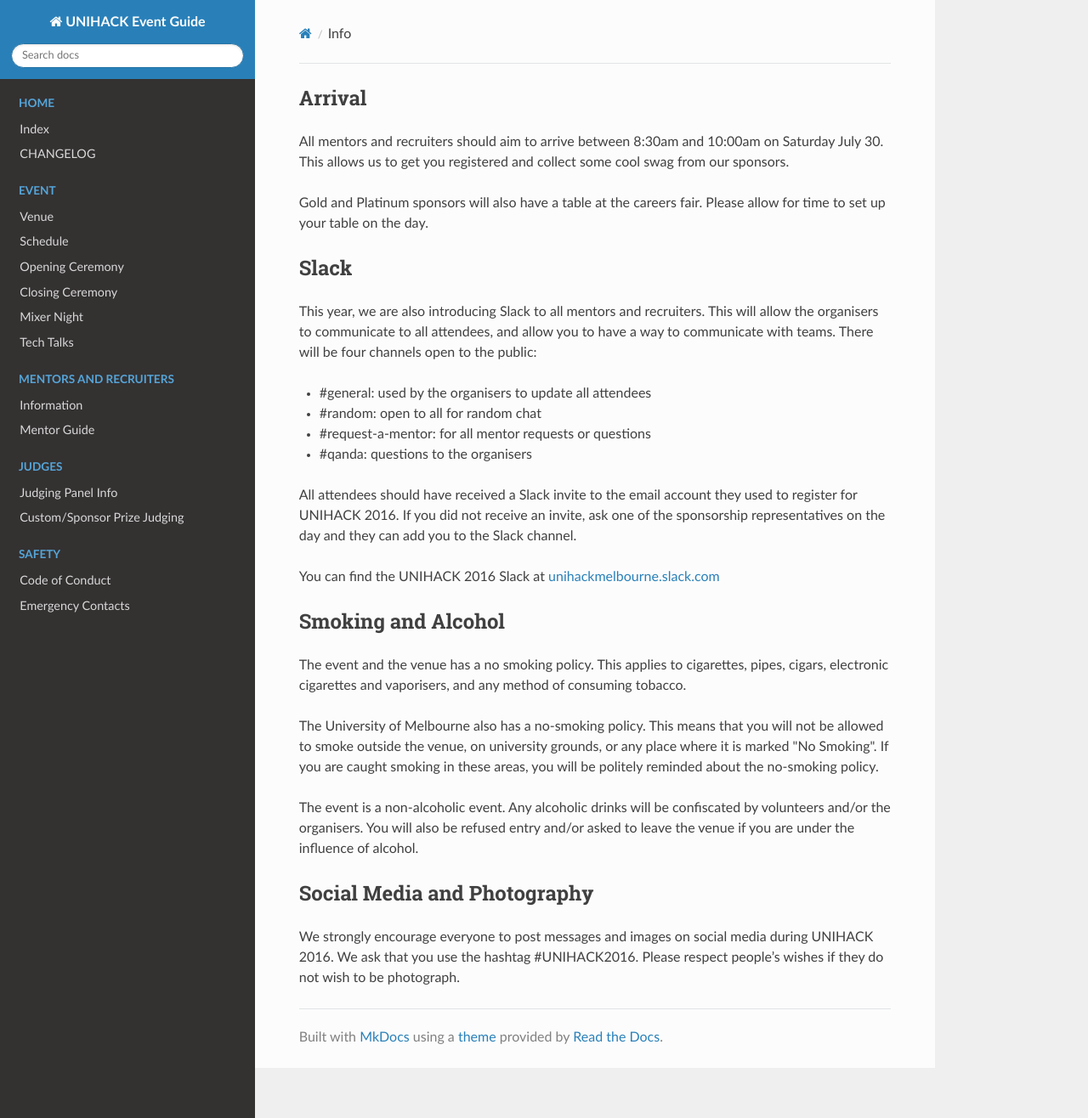
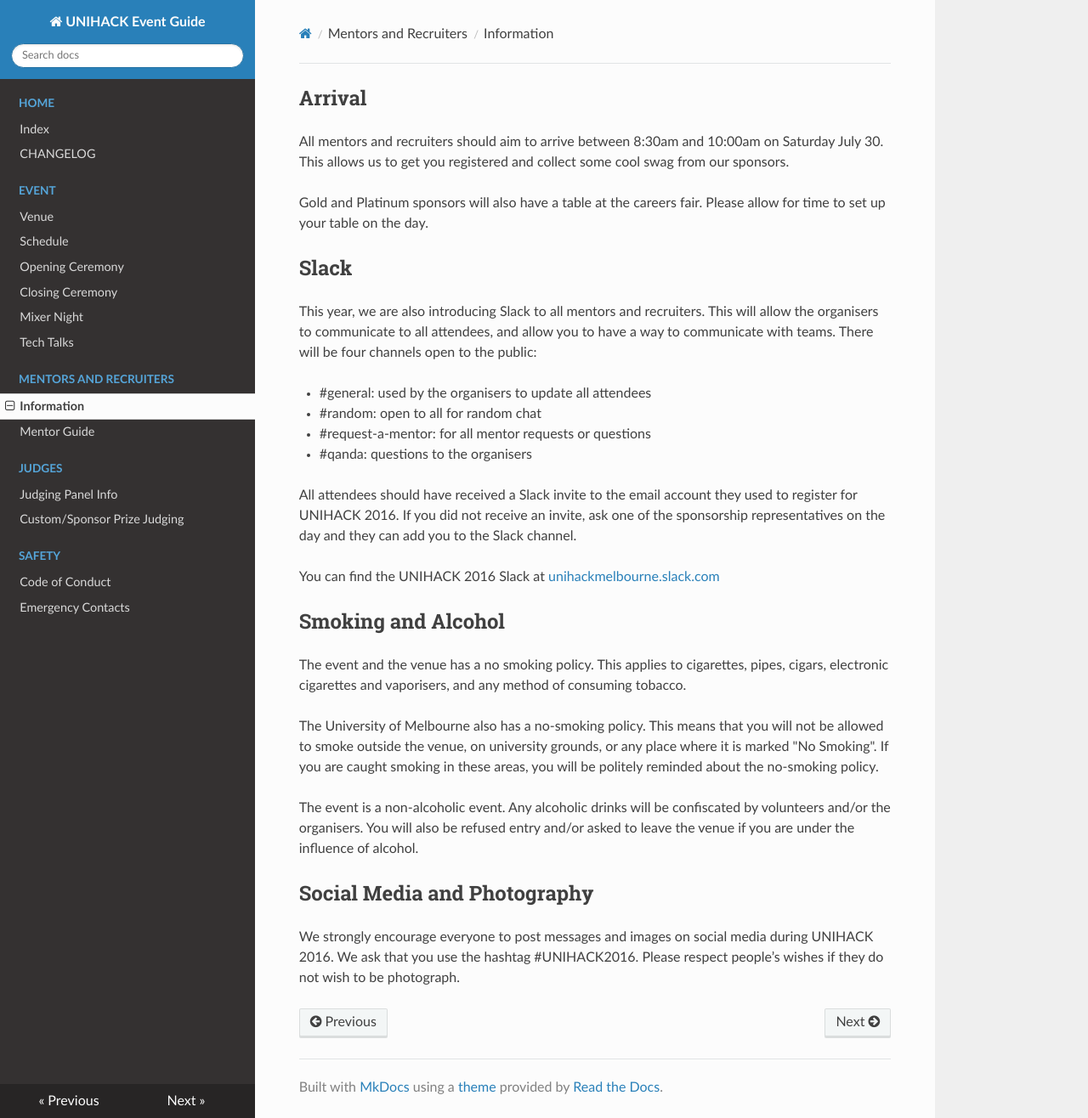
Before and after one commit to unihackhq/event-guide, an MkDocs documentation site: the page built from docs/mentor/info.md, in a window 1280 px wide and 1316 px high. Shown: the whole window at 85% size. Built offline with MkDocs 1.6.1, drawn with Linux system fonts in a browser that asks for light colours; nearby versions of some CDN libraries; old or Windows-style settings are respelled for this version of MkDocs; part of the change alters nothing that is shown.

Commit message:
Fix broken link

```diff
--- a/mkdocs.yml
+++ b/mkdocs.yml
@@ -11,7 +11,7 @@ pages:
       - Mixer Night: 'event/mixer-night.md'
       - Tech Talks: 'event/tech-talks.md'
   - Mentors and Recruiters:
-      - Information: 'mentor/information.md'
+      - Information: 'mentor/info.md'
       - Mentor Guide: 'mentor/guide.md'
   - Judges:
       - Judging Panel Info: 'judges/judging-panel.md'
```
